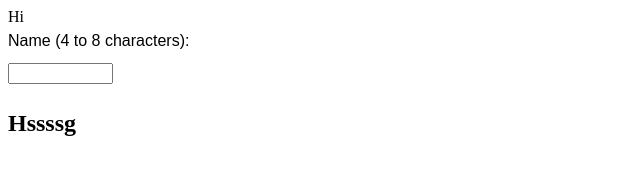
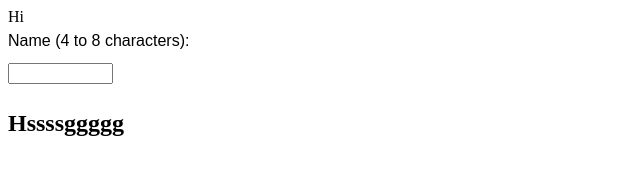
Before and after one commit to yeezysmem/lab45, a plain HTML site: page index.html in a window 1280 px wide. Shown: the full height of the page, 0-640 px from the left. Drawn offline with Linux system fonts and the light colour scheme.

Commit message:
Update index.html

```diff
--- a/index.html
+++ b/index.html
@@ -13,6 +13,6 @@
 
     <input type="text" id="name" name="name" required
        minlength="4" maxlength="8" size="10">
-       <h2>Hssssg</h2>
+       <h2>Hssssggggg</h2>
 </body>
 </html>
```
